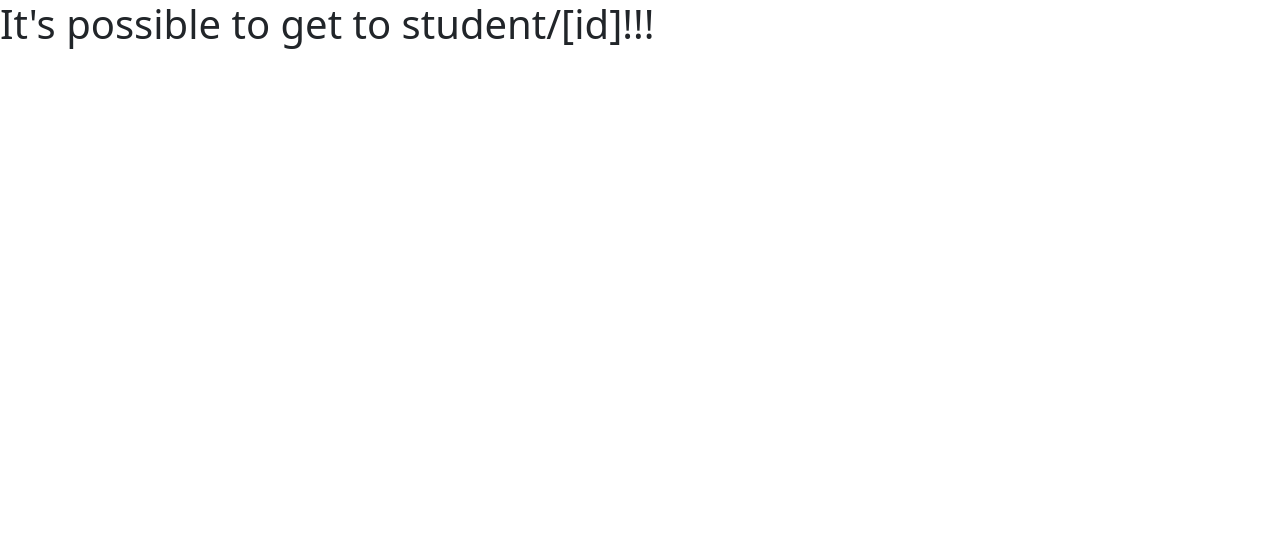
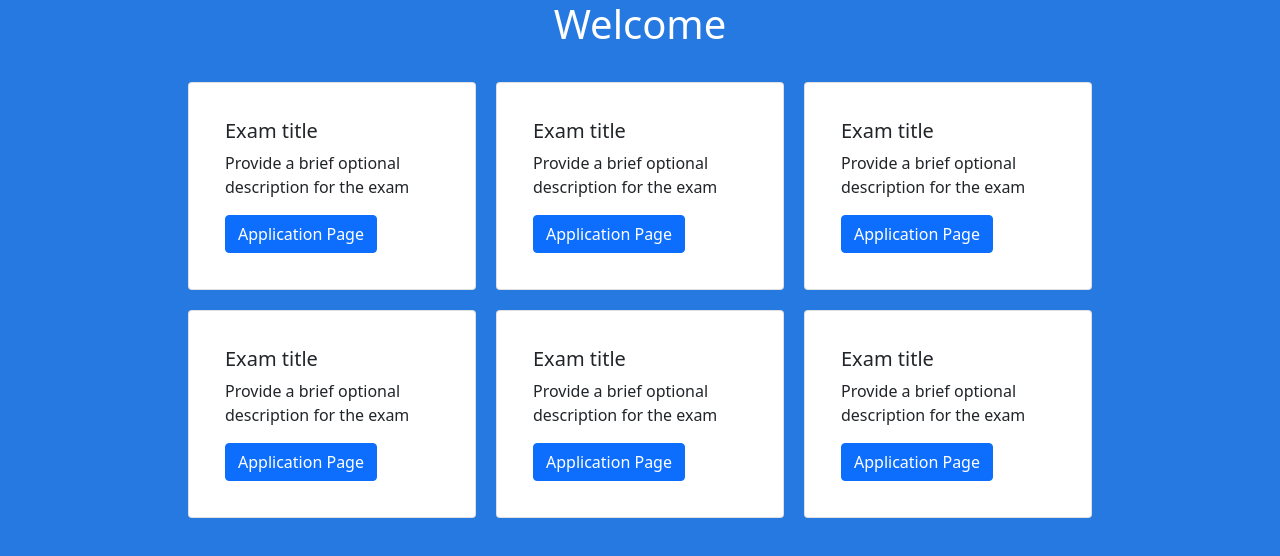
Before and after one commit to Diego-Hidalgo/js-exam-forms, a Next.js app: page /student/1 in a window 1280 px wide. Shown: the top 556 px of the page. Built offline with nearby package versions, Linux system fonts and the light colour scheme.

Commit message:
Added provisional design for the student index page

```diff
--- a/pages/student/[studentId]/index.js
+++ b/pages/student/[studentId]/index.js
@@ -3,13 +3,66 @@ import 'bootstrap/dist/css/bootstrap.css'
 
 
 export default function create() {
+
   return (
     <div>
       <Head>
 
       </Head>
       <main>
-                <h1>It's possible to get to student/[id]!!!</h1>
+        <section class="vh-100" style={{backgroundColor: '#2779e2'}}>
+          <div class="d-flex flex-row justify-content-center align-items-center">
+            <h1 class="text-white mb-4">Welcome</h1>
+          </div>
+          <div id="addHere" class="d-flex flex-column align-items-center">
+            <div class="d-flex flex-row">
+              <div class="mx-10 card card-container" style={{width: 18 + 'rem', padding: 20 + 'px', margin: 10}}>
+                <div class="card-body">
+                  <h5 class="card-title">Exam title</h5>
+                  <p class="card-text">Provide a brief optional description for the exam</p>
+                  <a href="" class="btn btn-primary">Application Page</a>
+                </div>
+              </div>
+              <div class="card card-container" style={{width: 18 + 'rem', padding: 20 + 'px', margin: 10}}>
+                <div class="card-body">
+                  <h5 class="card-title">Exam title</h5>
+                  <p class="card-text">Provide a brief optional description for the exam</p>
+                  <a href="" class="btn btn-primary">Application Page</a>
+                </div>
+              </div>
+              <div class="card card-container" style={{width: 18 + 'rem', padding: 20 + 'px', margin: 10}}>
+                <div class="card-body">
+                  <h5 class="card-title">Exam title</h5>
+                  <p class="card-text">Provide a brief optional description for the exam</p>
+                  <a href="" class="btn btn-primary">Application Page</a>
+                </div>
+              </div>
+            </div>
+            <div class="d-flex flex-row">
+              <div class="mx-10 card card-container" style={{width: 18 + 'rem', padding: 20 + 'px', margin: 10}}>
+                <div class="card-body">
+                  <h5 class="card-title">Exam title</h5>
+                  <p class="card-text">Provide a brief optional description for the exam</p>
+                  <a href="" class="btn btn-primary">Application Page</a>
+                </div>
+              </div>
+              <div class="card card-container" style={{width: 18 + 'rem', padding: 20 + 'px', margin: 10}}>
+                <div class="card-body">
+                  <h5 class="card-title">Exam title</h5>
+                  <p class="card-text">Provide a brief optional description for the exam</p>
+                  <a href="" class="btn btn-primary">Application Page</a>
+                </div>
+              </div>
+              <div class="card card-container" style={{width: 18 + 'rem', padding: 20 + 'px', margin: 10}}>
+                <div class="card-body">
+                  <h5 class="card-title">Exam title</h5>
+                  <p class="card-text">Provide a brief optional description for the exam</p>
+                  <a href="" class="btn btn-primary">Application Page</a>
+                </div>
+              </div>
+            </div>
+          </div>
+        </section>
       </main>
     </div>
   )
```
Lines whose indentation alone changed are shown as unchanged.
